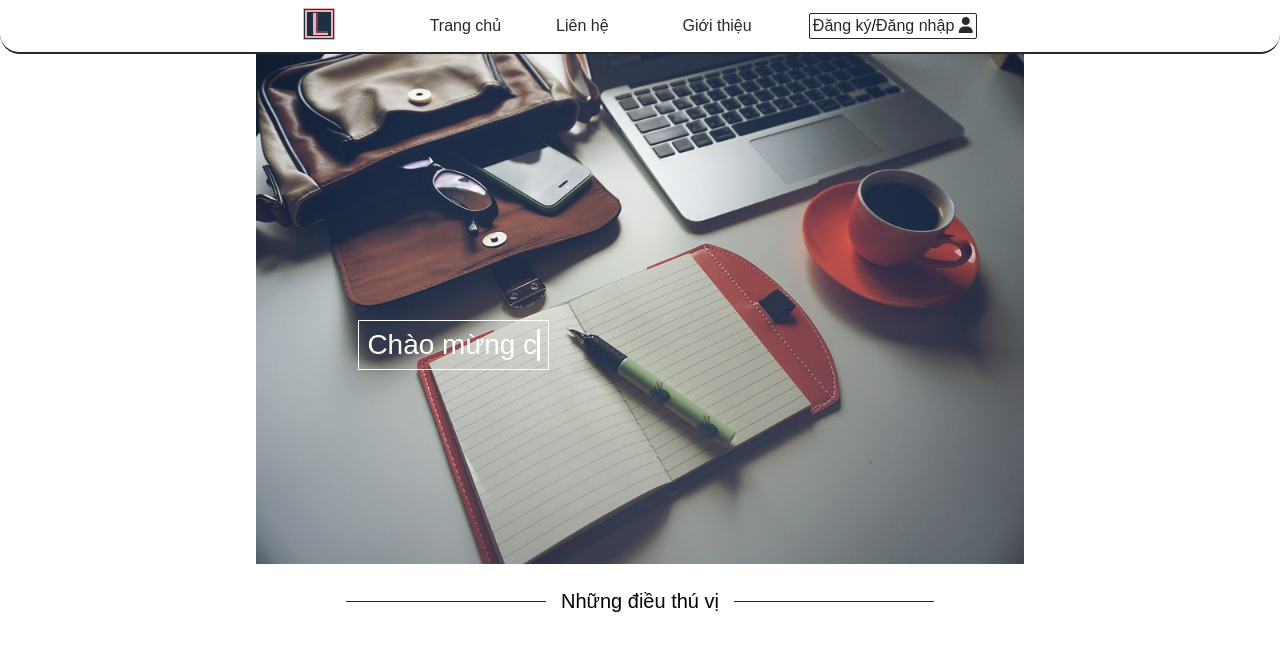
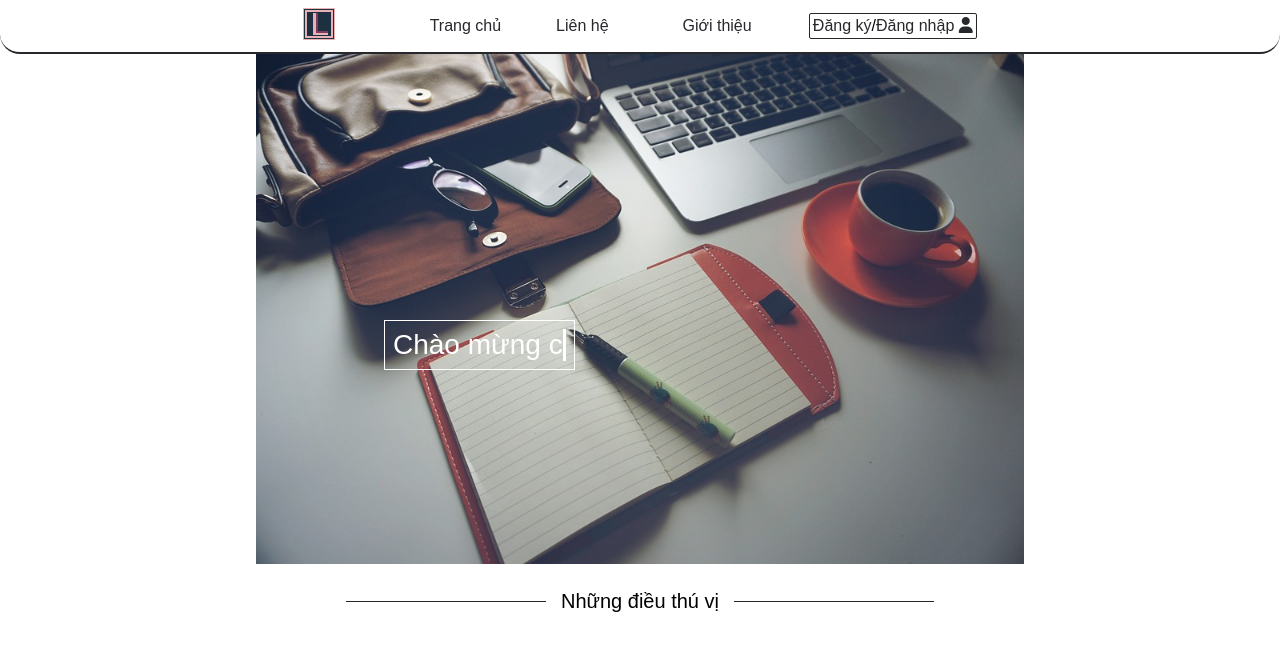
Before and after one commit to Anteel1/Aboutme, a plain HTML site: page home.html in a window 1280 px wide. Drawn offline with Linux system fonts and the light colour scheme.

Commit message:
update css (run text )

```diff
--- a/css.css
+++ b/css.css
@@ -145,7 +145,7 @@
 }
 .imgshow{
     padding: 8px;
-    left: 28%;
+    left: 30%;
     top: 40%;
     position:absolute;
     border: 1px solid #fff;
```
